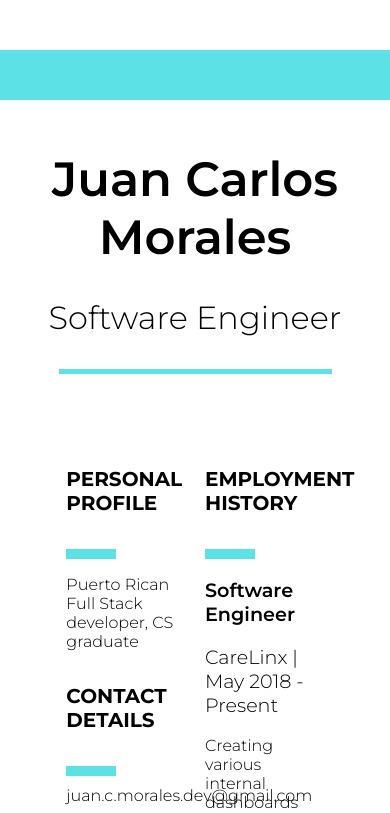
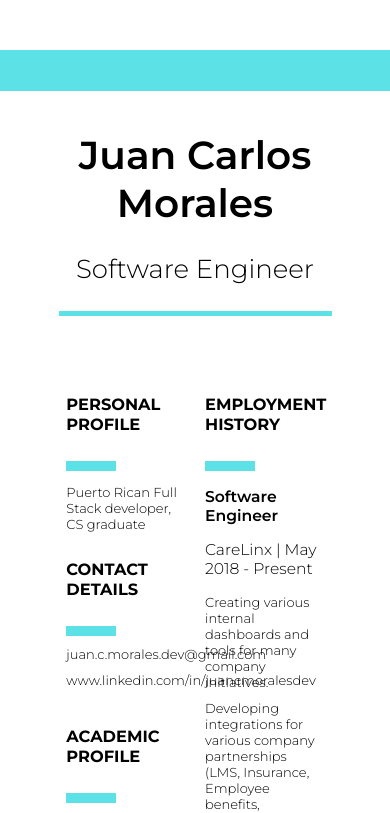
Before and after one commit to jcpr765/portfolio-page, a Next.js app: page / in a window 390 px wide. Shown: the top 813 px of the page. Built offline with nearby package versions, Linux system fonts and the light colour scheme.

Commit message:
Small font size on smaller devices

```diff
--- a/styles/globals.css
+++ b/styles/globals.css
@@ -7,7 +7,13 @@ body {
 }
 
 html {
-  font-size: 16px;
+  font-size: medium;
+}
+
+@media screen and (max-width: 960px) {
+  html {
+    font-size: small;
+  }
 }
 
 a {
```
